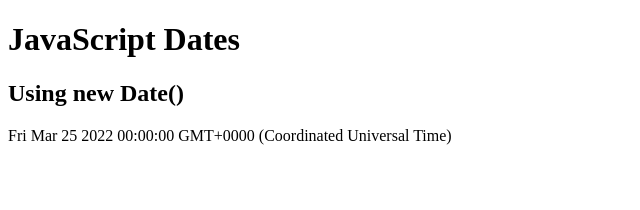
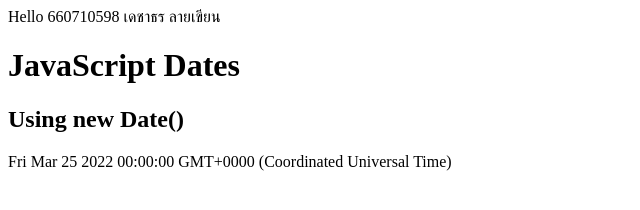
Before and after one commit to 660710598/517101_598, a plain HTML site: page index.html in a window 1280 px wide. Shown: the whole page, without its empty margins (0-640 px from the left). Drawn offline with Linux system fonts and the light colour scheme.

Commit message:
add id and name

```diff
--- a/index.html
+++ b/index.html
@@ -1,7 +1,7 @@
 <!DOCTYPE html>
 <html>
 <body>
-
+Hello 660710598 เดชาธร ลายเขียน
 <h1>JavaScript Dates</h1>
 <h2>Using new Date()</h2>
 
```
